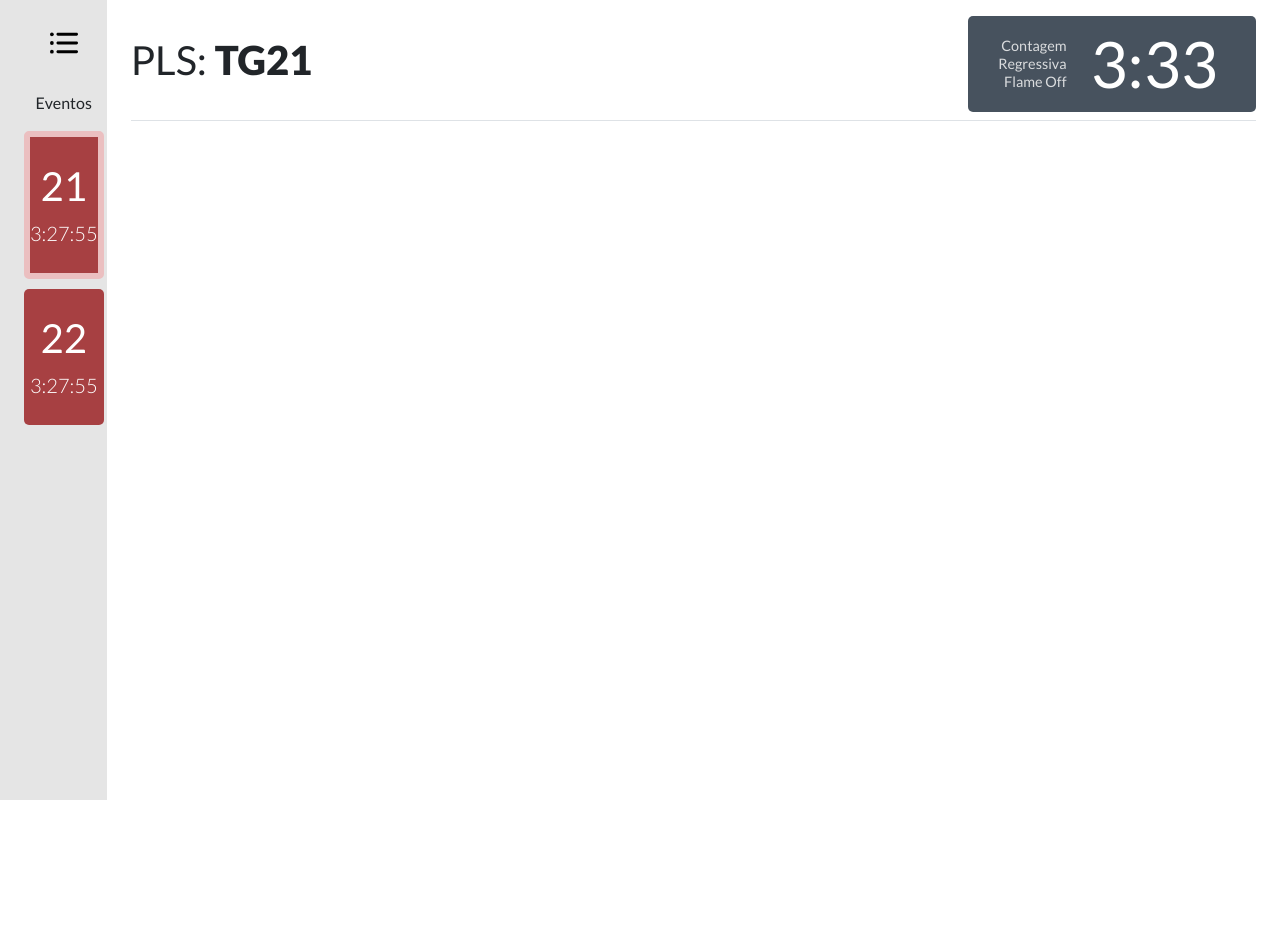
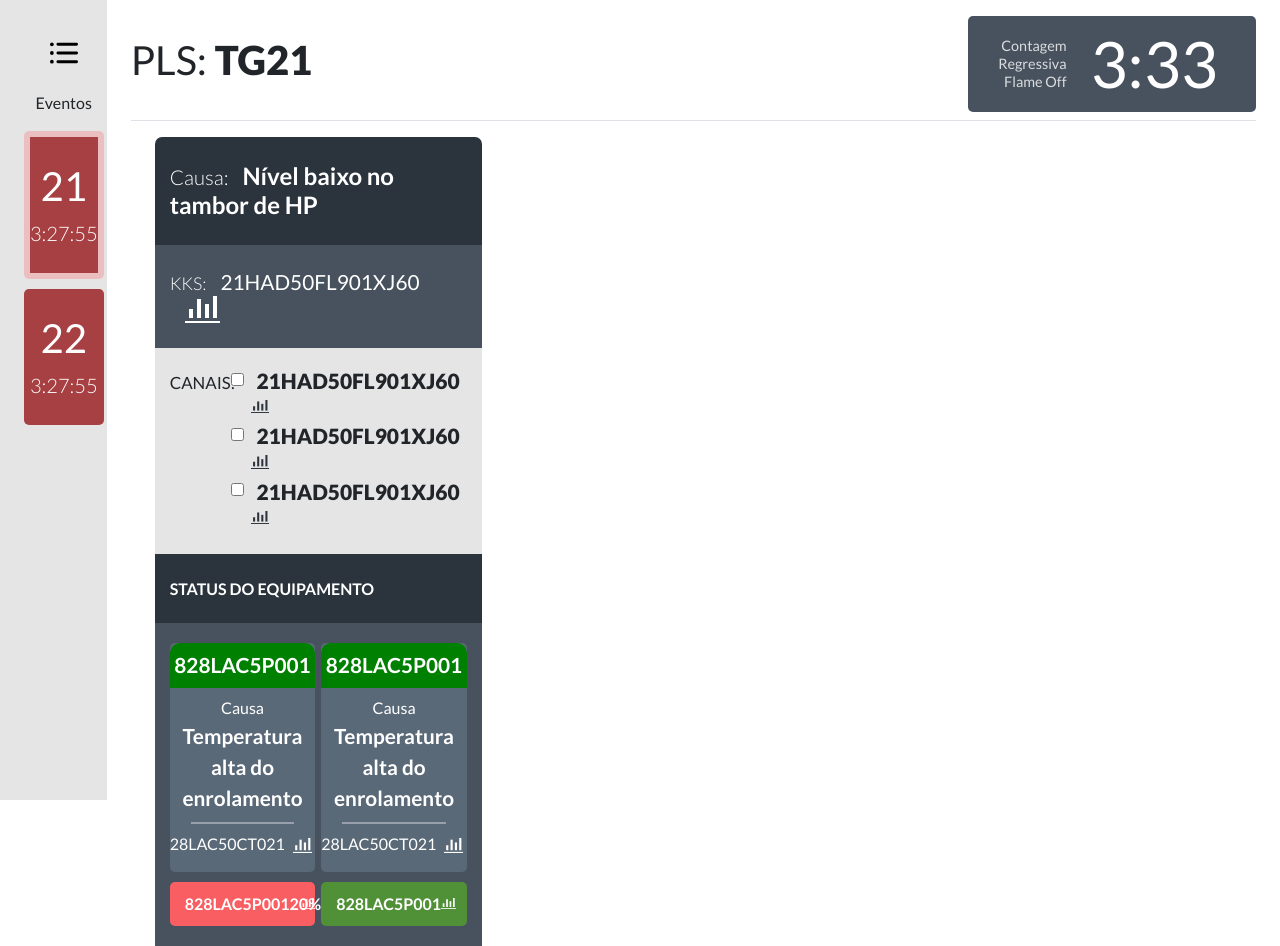
Before and after one commit to Carloshvf/SMART-ALARMS-MVC, an Angular app: page /detalhes in a window 1280 px wide. Before the commit the page ends 800 px from the top, so only its background shows below. Built offline with nearby package versions, Linux system fonts and the light colour scheme.

Commit message:
pagina detalhes

```diff
--- a/src/app/detalhes/detalhes.component.html
+++ b/src/app/detalhes/detalhes.component.html
@@ -3,7 +3,7 @@
         <nav class="col-md-1 p-4 d-none d-md-block bg-light-grey sidebar h-100vh">
             <div class="sidebar-sticky">
                 <ul class="nav flex-column">
-                    <li class="hamburguer"><img src="../../assets/icons/menu.svg"></li>
+                    <li [routerLink]="['/painel-central']" class="hamburguer"><img src="../../assets/icons/menu.svg"></li>
                     <li class="text-center mb-3 tittle-sidenav">Eventos</li>
                     <li class="nav-item">
                         <a class="nav-link active" href="#">
@@ -34,6 +34,62 @@
                     </div>
                 </div>
             </div>
+            <div class="col-lg-4 px-4 causas">
+                <h1 class="causa"><span>Causa: </span>Nível baixo no tambor de HP</h1>
+                <h2 class="kks"><span>KKS:</span> 21HAD50FL901XJ60 <img src="../../assets/icons/grafico.svg"></h2>
+                <h3 class="canais row">
+                    <div class="col-lg-3">
+                        <h5>CANAIS:</h5>
+                    </div>
+                    <div class="col-lg-9">
+                        <div class="canais-item">
+                            <input class="form-check-input" type="checkbox" value="" id="invalidCheck2">
+                            <span>21HAD50FL901XJ60</span>
+                            <img src="../../assets/icons/grafico_dark.svg">
+                        </div>
+                        <div class="canais-item">
+                            <input class="form-check-input" type="checkbox" value="" id="invalidCheck2">
+                            <span>21HAD50FL901XJ60</span>
+                            <img src="../../assets/icons/grafico_dark.svg">
+                        </div>
+                        <div class="canais-item">
+                            <input class="form-check-input" type="checkbox" value="" id="invalidCheck2">
+                            <span>21HAD50FL901XJ60</span>
+                            <img src="../../assets/icons/grafico_dark.svg">
+                        </div>
+                    </div>
+                </h3>
+                <h2 class="status-tittle">Status do equipamento</h2>
+                <div class="status">
+                    <div class="status-item d-flex justify-content-center align-items-center flex-column">
+                        <h1>828LAC5P001</h1>
+                        <div class="status-detalhes d-flex justify-content-center flex-column align-items-center">
+                            <p class="m-0">Causa</p>
+                            <p class="status-item-causa m-0">Temperatura alta do enrolamento</p>
+                            <hr>
+                            <p>28LAC50CT021 <img src="../../assets/icons/grafico.svg"></p>
+                        </div>
+                    </div>
+                    <div class="status-item d-flex justify-content-center align-items-center flex-column">
+                        <h1>828LAC5P001</h1>
+                        <div class="status-detalhes d-flex justify-content-center flex-column align-items-center">
+                            <p class="m-0">Causa</p>
+                            <p class="status-item-causa m-0">Temperatura alta do enrolamento</p>
+                            <hr>
+                            <p>28LAC50CT021 <img src="../../assets/icons/grafico.svg"></p>
+                        </div>
+                    </div>
+                    <div class="status-item-single d-flex justify-content-between align-items-center ativo">
+                        <h1>828LAC5P001</h1>
+                        <span>20%</span>
+                        <img src="../../assets/icons/grafico.svg">
+                    </div>
+                    <div class="status-item-single d-flex justify-content-between align-items-center inativo">
+                        <h1>828LAC5P001</h1>
+                        <img src="../../assets/icons/grafico.svg">
+                    </div>
+                </div>
+            </div>
 
         </main>
     </div>
--- a/src/app/detalhes/detalhes.component.scss
+++ b/src/app/detalhes/detalhes.component.scss
@@ -27,9 +27,12 @@
     font-weight: 800;
 }
 
+
+/* HAMBURGUER */
+
 .hamburguer {
     text-align: center;
-    margin-bottom: 40px;
+    margin: 10px 0 30px 0;
     img {
         width: 35%;
         margin-top: 5px;
@@ -47,6 +50,9 @@
 .h-100vh {
     height: 100vh
 }
+
+
+/* CONTADOR */
 
 .contador {
     background: #47525E;
@@ -73,3 +79,157 @@
         color: #fff
     }
 }
+
+.causas {
+    .causa {
+        background: #2B333C;
+        font-size: 1.5em;
+        border-radius: 7px 7px 0 0;
+        -webkit-border-radius: 7px 7px 0 0;
+        -moz-border-radius: 7px 7px 0 0;
+        -ms-border-radius: 7px 7px 0 0;
+        -o-border-radius: 7px 7px 0 0;
+        font-weight: 600;
+        span {
+            font-weight: 300;
+            font-size: 0.85em;
+            margin-right: 10px;
+        }
+    }
+    .kks {
+        background: #47525E;
+        font-size: 1.3em;
+        font-weight: 400;
+        span {
+            font-weight: 300;
+            font-size: 0.85em;
+            margin-right: 10px;
+        }
+        img {
+            margin-left: 15px;
+        }
+    }
+    .canais {
+        background: #E5E5E5;
+        padding: 20px 0;
+        h5 {
+            font-size: 0.6em;
+            margin-top: 5px;
+        }
+        .canais-item {
+            font-size: 0.75em;
+            font-weight: 800;
+            margin: 0 0 5px 0;
+            span {
+                margin: 0 15px 0 5px;
+            }
+            img {
+                color: #000;
+                margin: -4px 0 0 0px;
+                width: 8%
+            }
+        }
+    }
+    .status-tittle {
+        background: #2B333C;
+        font-size: 1em;
+        font-weight: 600;
+        color: #fff;
+        margin: 0;
+        text-transform: uppercase;
+    }
+    .status {
+        background: #47525E;
+        padding: 15px;
+        display: flex;
+        justify-content: space-between;
+        flex-wrap: wrap;
+        .status-item {
+            background: #5A6978;
+            color: #fff;
+            padding: 0;
+            border-radius: 5px 5px 5px 5px;
+            -webkit-border-radius: 5px 5px 5px 5px;
+            -moz-border-radius: 5px 5px 5px 5px;
+            -ms-border-radius: 5px 5px 5px 5px;
+            -o-border-radius: 5px 5px 5px 5px;
+            margin: 5px 0;
+            width: 49%;
+            h1 {
+                background: green;
+                font-size: 1.3em;
+                padding: 10px 0;
+                font-weight: bold;
+                width: 100%;
+                text-align: center;
+                border-radius: 10px 10px 0 0;
+                -webkit-border-radius: 10px 10px 0 0;
+                -moz-border-radius: 10px 10px 0 0;
+                -ms-border-radius: 10px 10px 0 0;
+                -o-border-radius: 10px 10px 0 0;
+            }
+            .status-item-causa {
+                font-size: 1.3em;
+                text-align: center;
+                font-weight: 600;
+            }
+            hr {
+                border: 1px solid #969FAA;
+                width: 70%;
+                margin: 0.5em
+            }
+            p img {
+                width: 13%;
+                margin-left: 5px
+            }
+        }
+        .status-item-single {
+            color: #fff;
+            padding: 0;
+            border: 0;
+            border-radius: 5px 5px 5px 5px;
+            -webkit-border-radius: 5px 5px 5px 5px;
+            -moz-border-radius: 5px 5px 5px 5px;
+            -ms-border-radius: 5px 5px 5px 5px;
+            -o-border-radius: 5px 5px 5px 5px;
+            margin: 5px 0;
+            width: 49%;
+            padding: 10px 15px;
+            h1 {
+                font-size: 1em;
+                font-weight: bold;
+                text-align: left;
+                margin: 0;
+                font-weight: 600;
+            }
+            span {
+                font-size: 1em;
+                font-weight: 700;
+                margin-right: -20px;
+            }
+            img {
+                width: 12.5%
+            }
+        }
+        .inativo {
+            background: #509037;
+        }
+        .ativo {
+            background: #F95F62;
+        }
+        .disabled {
+            background: #5A6978;
+        }
+    }
+    .causa,
+    .kks,
+    .status-tittle {
+        color: #fff;
+        padding: 25px 15px;
+    }
+    .causa,
+    .kks,
+    .canais {
+        margin: 0;
+    }
+}
```
Also changed, not shown: src/assets/icons/grafico_dark.svg (added).
